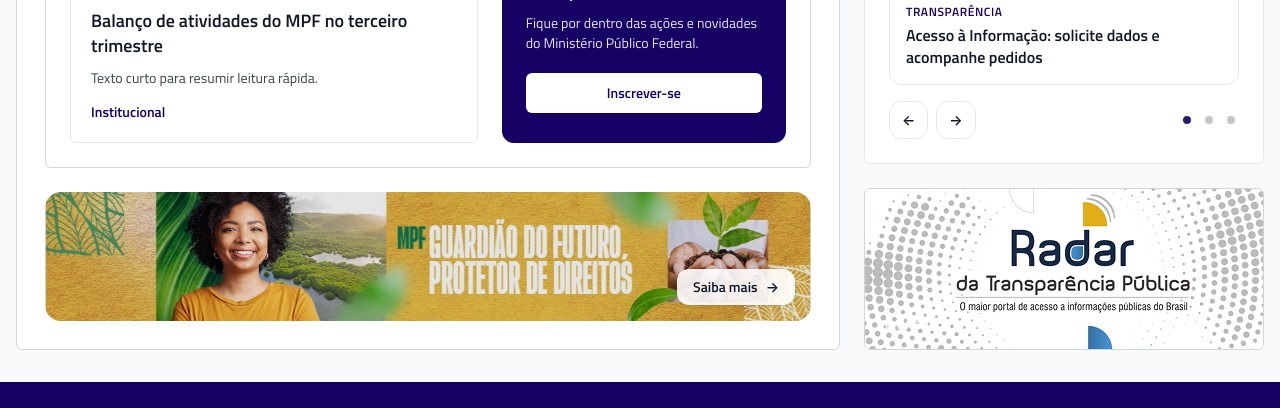
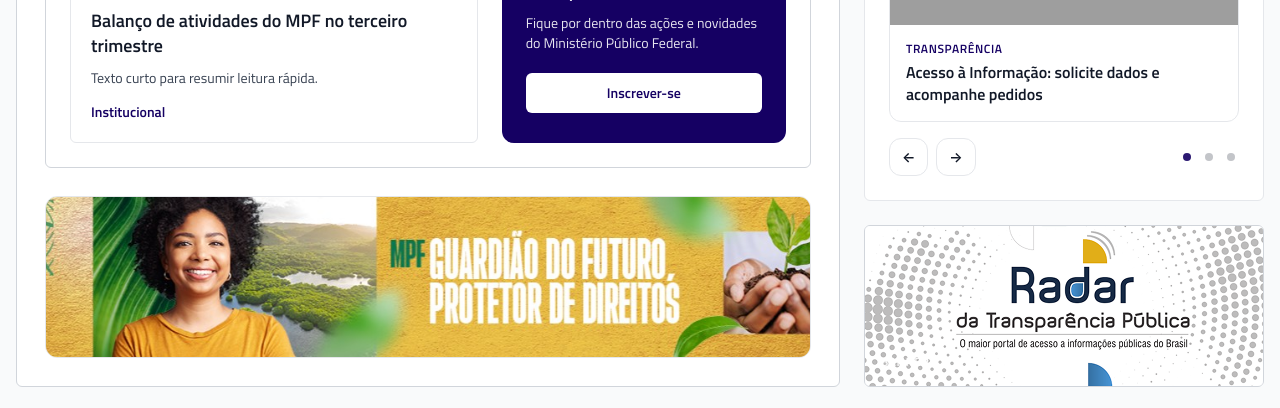
Before and after one commit to Lincoln-Araujo/MPF_new_website, a plain HTML site: page index.html in a window 1280 px wide. Shown: the part 2000-2408 px from the top of the page. Drawn offline with nearby package versions, Linux system fonts and the light colour scheme; grey boxes are pictures that could not be loaded.

Commit message:
correções no banner institucional

```diff
--- a/index.html
+++ b/index.html
@@ -629,32 +629,23 @@
                 </div>
               </section>
 
-              <aside aria-label="Campanha em destaque"
-                class="mt-6 overflow-hidden rounded-2xl bg-white">
-                <a href="#"
-                  class="group relative block
+              <section aria-label="Banner institucional" class="mt-7">
+                <a
+                  href="#"
+                  class="relative block overflow-hidden rounded-xl border border-gray-200
                         focus-visible:outline-none
                         focus-visible:ring-2 focus-visible:ring-[color:var(--brand)]/30"
-                  aria-label="Abrir campanha: MPF Guardião do Futuro">
-
-                  <!-- Imagem -->
+                >
+                  <div class="relative h-[160px] bg-gray-200">
                     <img
                       src="assets/mpf_oficial_cover.jpeg"
-                    alt="MPF Guardião do Futuro, protetor de direitos"
-                    class="h-auto w-full"
+                      alt="MPF – Guardião do futuro, protetor de direitos"
+                      class="absolute inset-0 h-full w-full object-cover"
                       loading="lazy"
                     />
-
-                  <!-- Shade leve (pra dar leitura se você colocar texto por cima) -->
-                  <span class="pointer-events-none absolute inset-0 bg-black/10 group-hover:bg-black/15 transition"></span>
-
-                  <!-- Opcional: call to action no canto (pode tirar se quiser só a imagem) -->
-                  <span class="absolute bottom-4 right-4 inline-flex items-center gap-2 rounded-xl bg-white/90 px-4 py-2 text-sm font-semibold text-gray-900 shadow
-                              group-hover:bg-white">
-                    Saiba mais <span aria-hidden="true">→</span>
-                  </span>
+                  </div>
                 </a>
-              </aside>
+              </section>
 
             </div>
           </div>
```
Lines whose indentation alone changed are shown as unchanged.
